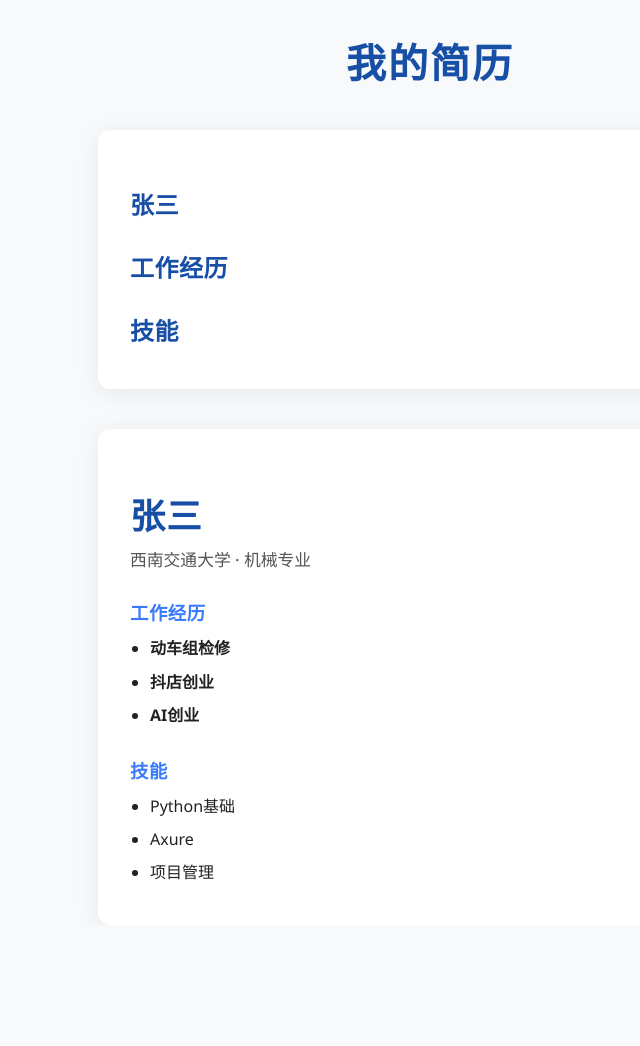
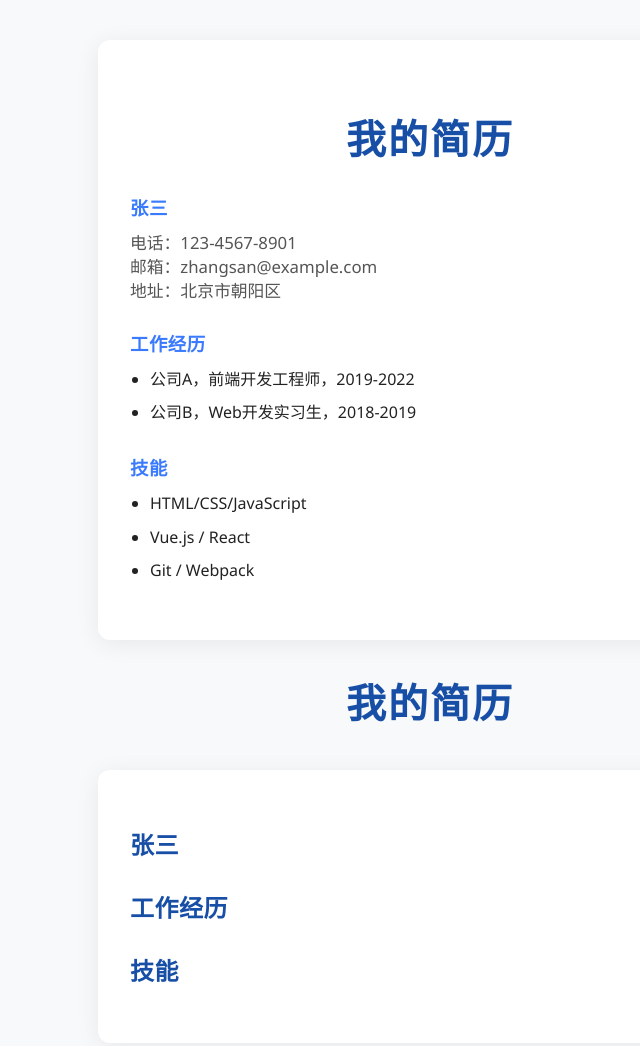
Before and after one commit to qingfeng-sys/my-resume, a plain HTML site: page index.html in a window 1280 px wide. Shown: the top 1046 px of the page, without its empty margins (210-850 px from the left). Before the commit the page ends 925 px from the top, so only its background shows below. Drawn offline with Linux system fonts and the light colour scheme.

Commit message:
Update index.html

```diff
--- a/index.html
+++ b/index.html
@@ -1,4 +1,87 @@
 <!DOCTYPE html>
+<html lang="zh-CN">
+<head>
+    <meta charset="UTF-8">
+    <title>个人简历</title>
+    <style>
+        body {
+            font-family: 'Segoe UI', 'Helvetica Neue', Arial, 'PingFang SC', 'Hiragino Sans GB', 'Microsoft YaHei', sans-serif;
+            background: #f7f9fa;
+            color: #222;
+            margin: 0;
+            padding: 0;
+        }
+        .resume-container {
+            max-width: 600px;
+            background: #fff;
+            margin: 40px auto 0 auto;
+            border-radius: 12px;
+            box-shadow: 0 4px 24px rgba(0,0,0,0.07);
+            padding: 36px 32px 32px 32px;
+        }
+        .main-title {
+            text-align: center;
+            font-size: 2.2em;
+            color: #174ea6;
+            margin-top: 0;
+            margin-bottom: 32px;
+            letter-spacing: 2px;
+            font-weight: bold;
+        }
+        .section-title {
+            font-size: 1.5em;
+            color: #174ea6;
+            margin-bottom: 10px;
+            font-weight: 600;
+            letter-spacing: 0.5px;
+            margin-top: 28px;
+        }
+        .section {
+            margin-bottom: 24px;
+        }
+        ul {
+            padding-left: 20px;
+            margin: 0;
+        }
+        li {
+            margin-bottom: 6px;
+            line-height: 1.7;
+        }
+        .info {
+            color: #555;
+            font-size: 1.05em;
+        }
+    </style>
+</head>
+<body>
+    <div class="resume-container">
+        <div class="main-title">我的简历</div>
+        <div class="section">
+            <div class="section-title">张三</div>
+            <div class="info">
+                电话：123-4567-8901<br>
+                邮箱：zhangsan@example.com<br>
+                地址：北京市朝阳区
+            </div>
+        </div>
+        <div class="section">
+            <div class="section-title">工作经历</div>
+            <ul>
+                <li>公司A，前端开发工程师，2019-2022</li>
+                <li>公司B，Web开发实习生，2018-2019</li>
+            </ul>
+        </div>
+        <div class="section">
+            <div class="section-title">技能</div>
+            <ul>
+                <li>HTML/CSS/JavaScript</li>
+                <li>Vue.js / React</li>
+                <li>Git / Webpack</li>
+            </ul>
+        </div>
+    </div>
+</body>
+</html>
 <html lang="zh-CN">
 <head>
     <meta charset="UTF-8">
```
